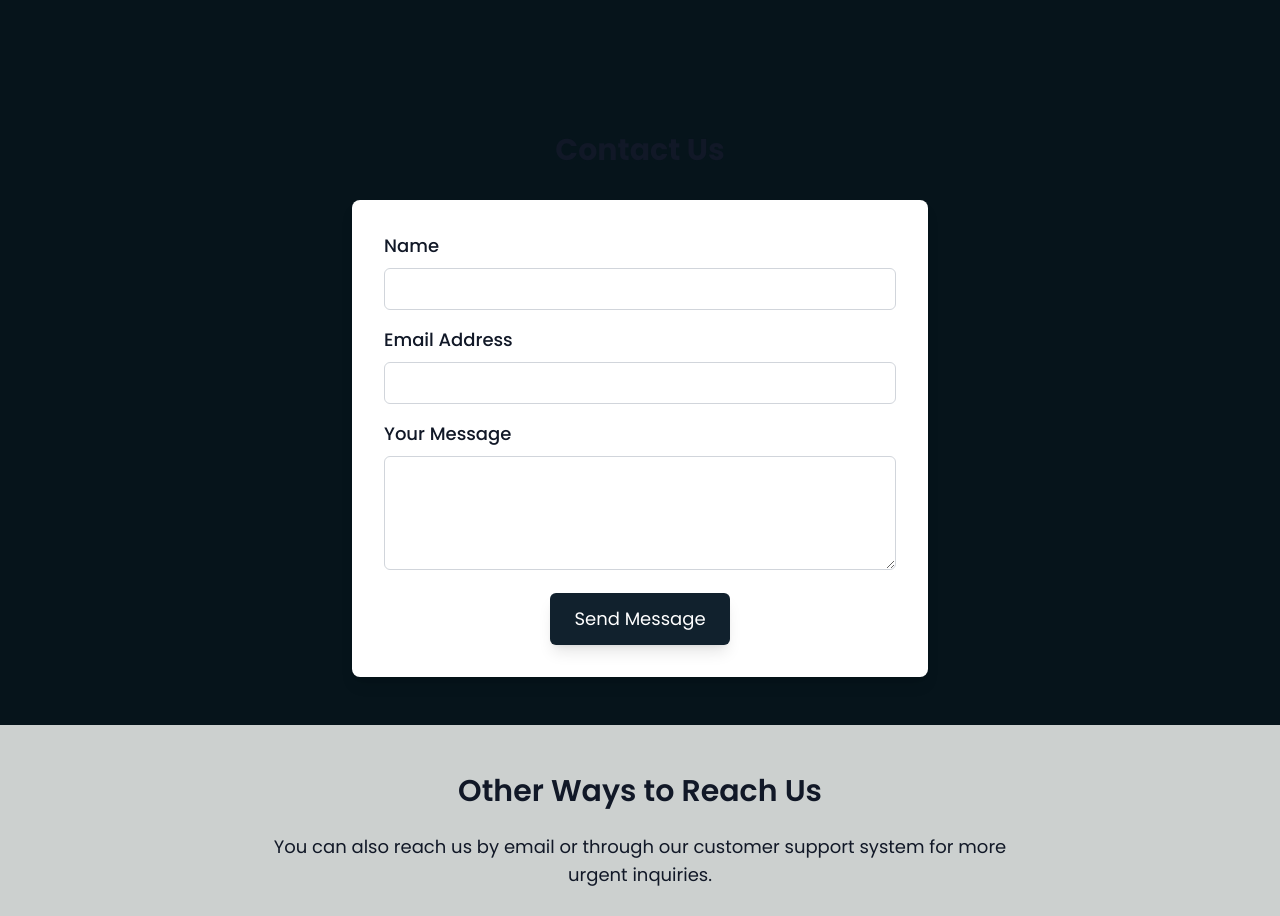
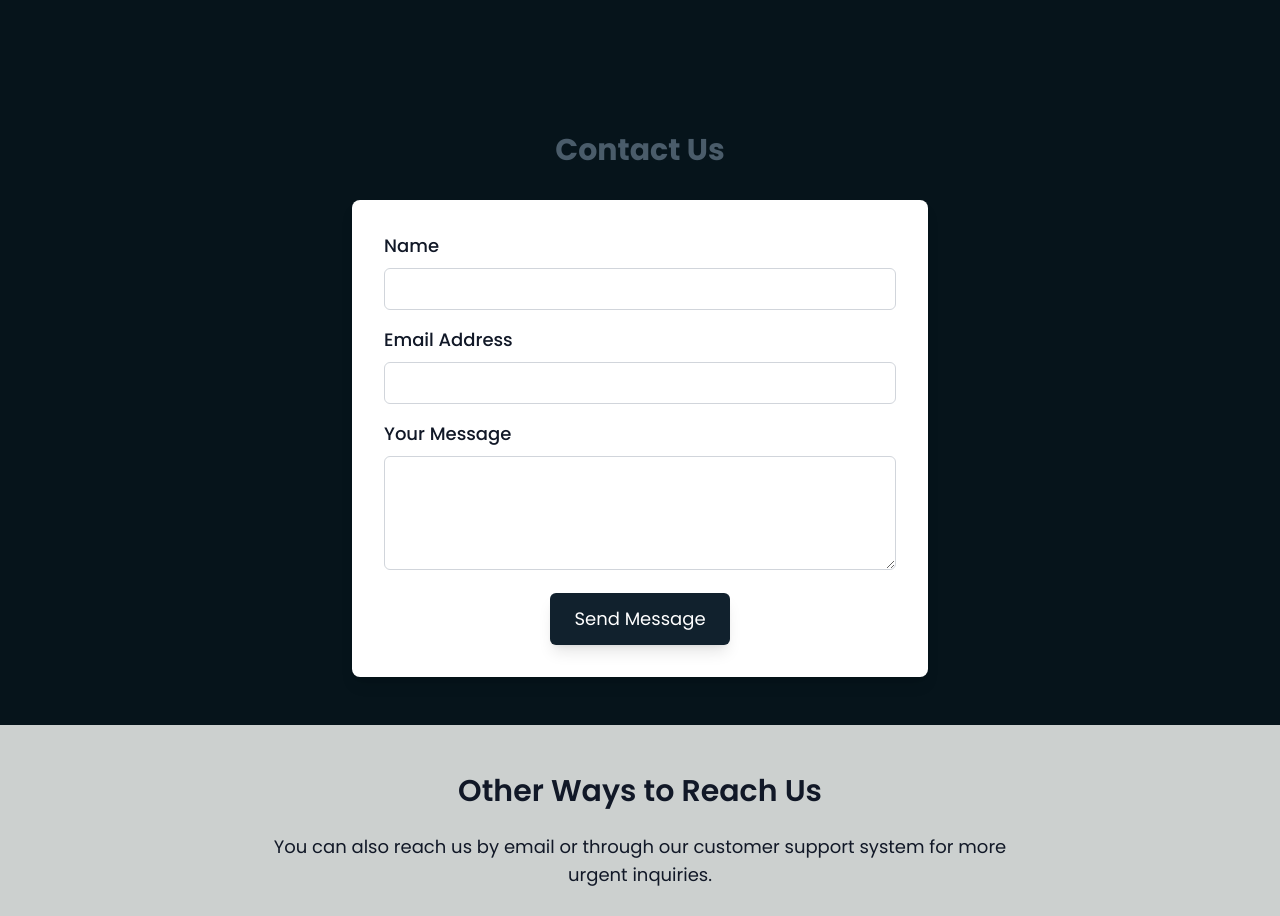
Before and after one commit to Moez-0/lunar, a React (Vite) app: page / in a window 1280 px wide. Shown: the part 4080-4996 px from the top of the page. Built offline with nearby package versions, Linux system fonts and the light colour scheme.

Commit message:
Update Contact.jsx

```diff
--- a/src/components/Contact.jsx
+++ b/src/components/Contact.jsx
@@ -36,7 +36,7 @@
 
 
       <div className="container mx-auto px-4 py-12">
-        <h2 className="text-3xl font-bold text-center mb-8">Contact Us</h2>
+        <h2 className="text-3xl font-bold text-center mb-8 text-accent">Contact Us</h2>
         <form
           onSubmit={handleSubmit}
           className="max-w-xl mx-auto bg-white p-8 rounded-lg shadow-lg"
```
